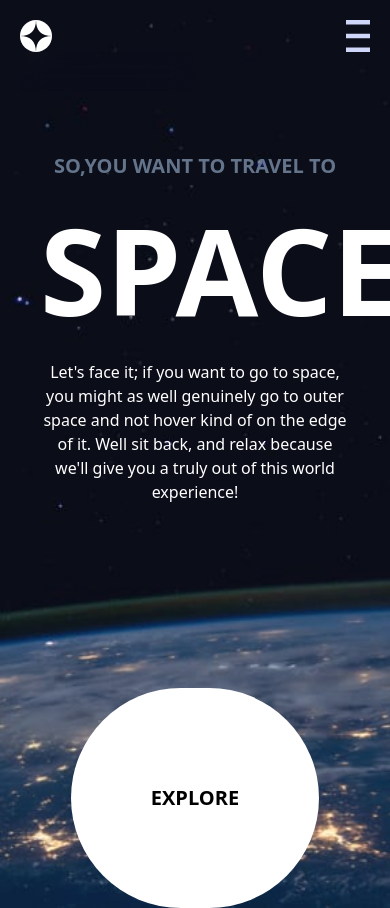
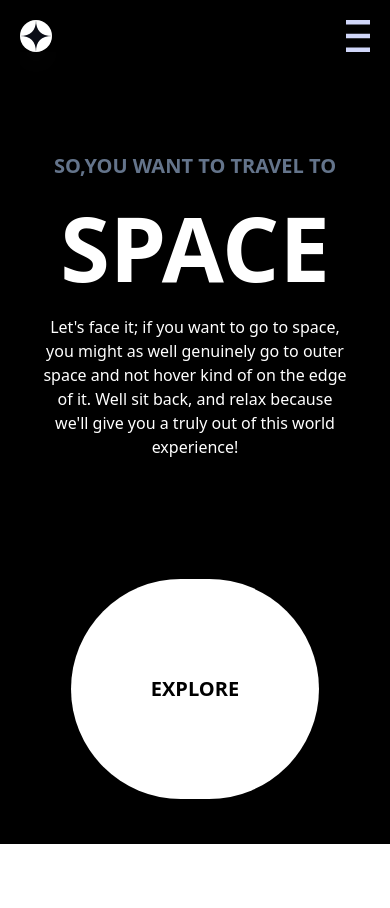
Before and after one commit to oseji/space-tourism-site, a React (Vite) app: page / in a window 390 px wide. After the commit the page ends 844 px from the top, so only its background shows below. Built offline with nearby package versions, Linux system fonts and the light colour scheme.

Commit message:
removed background images

```diff
--- a/src/Crew.jsx
+++ b/src/Crew.jsx
@@ -9,12 +9,7 @@ import Douglas from "./assets/crew/image-douglas-hurley.png";
 const Crew = () => {
   const [crewNum, setCrewNum] = useState(3);
   return (
-    <div
-      className="pageContainer bg-[url('./src/assets/crew/background-crew-mobile.jpg')]
-     md:bg-[url('./src/assets/crew/background-crew-tablet.jpg')]
-      lg:bg-[url('./src/assets/crew/background-crew-desktop.jpg')]
-      relative"
-    >
+    <div className="pageContainer  relative">
       <div className="textSection mt-20 lg:mt-0">
         <div className="imgHeading">
           <span className="text-slate-600">02 </span>
--- a/src/Destination.jsx
+++ b/src/Destination.jsx
@@ -13,12 +13,7 @@ const Destination = () => {
   const [destinationNum, setDestinationNum] = useState(0);
 
   return (
-    <div
-      className="pageContainer bg-[url('./src/assets/destination/background-destination-mobile.jpg')]
-     md:bg-[url('./src/assets/destination/background-destination-tablet.jpg')]
-     lg:bg-[url('./src/assets/destination/background-destination-desktop.jpg')]
-      bg-cover"
-    >
+    <div className="pageContainer">
       <div className="imgSection mt-20 lg:mt-0 ">
         <div className="imgHeading">
           <span className="text-slate-600">01 </span>
--- a/src/Home.jsx
+++ b/src/Home.jsx
@@ -4,18 +4,12 @@ import homeDesktopBg from "./assets/home/background-home-desktop.jpg";
 
 const Home = () => {
   return (
-    <div
-      className="pageContainer
-    bg-[url('./src/assets/home/background-home-mobile.jpg')]
-     md:bg-[url('./src/assets/home/background-home-tablet.jpg')]
-     lg:bg-[url('./src/assets/home/background-home-desktop.jpg')]
-      bg-cover"
-    >
+    <div className="pageContainer">
       <div className="textSection mt-28 lg:mt-0 ">
         <h3 className="smallHeading text-xl text-slate-500">
           so,you want to travel to
         </h3>
-        <h1 className="bigHeading text-10xl">space</h1>
+        <h1 className="bigHeading text-7xl lg:text-10xl">space</h1>
 
         <p className="text">
           Let's face it; if you want to go to space, you might as well genuinely
@@ -24,7 +18,7 @@ const Home = () => {
           experience!
         </p>
       </div>
-      <div className="imgSection mt-36 lg:mt-0">
+      <div className="imgSection mt-20 lg:mt-0">
         <button className="exploreBtn">EXPLORE</button>
       </div>
     </div>
--- a/src/Technology.jsx
+++ b/src/Technology.jsx
@@ -13,12 +13,7 @@ const Technology = () => {
   const [techHeading, setTechHeading] = useState(0);
 
   return (
-    <div
-      className="text-white pt-10 px-10 lg:px-0 lg:pl-20 flex flex-col gap-20 lg:gap-0 lg:flex-row lg:justify-between lg:items-center   h-auto lg:h-screen w-screen
-    bg-[url('./assets/technology/background-technology-mobile.jpg')]
-     md:bg-[url('./assets/technology/background-technology-tablet.jpg')]
-     lg:bg-[url('./assets/technology/background-technology-desktop.jpg')]"
-    >
+    <div className="text-white pt-10 px-10 lg:px-0 lg:pl-20 flex flex-col gap-20 lg:gap-0 lg:flex-row lg:justify-between lg:items-center   h-auto lg:h-screen w-screen  bg-black">
       <div className="textSection mt-20 lg:mt-0">
         <div className="imgHeading">
           <span className="text-slate-600">03 </span>
--- a/src/index.css
+++ b/src/index.css
@@ -28,7 +28,7 @@ nav {
 
 /* HOME */
 .pageContainer {
-  @apply text-white pt-10 px-10 lg:px-20 flex flex-col lg:flex-row lg:justify-between lg:items-center gap-10 lg:gap-0  h-auto lg:h-screen w-screen;
+  @apply text-white pt-10 px-10 lg:px-20 flex flex-col lg:flex-row lg:justify-between lg:items-center gap-10 lg:gap-0  h-screen w-screen    bg-black;
 }
 
 .textSection,
```
